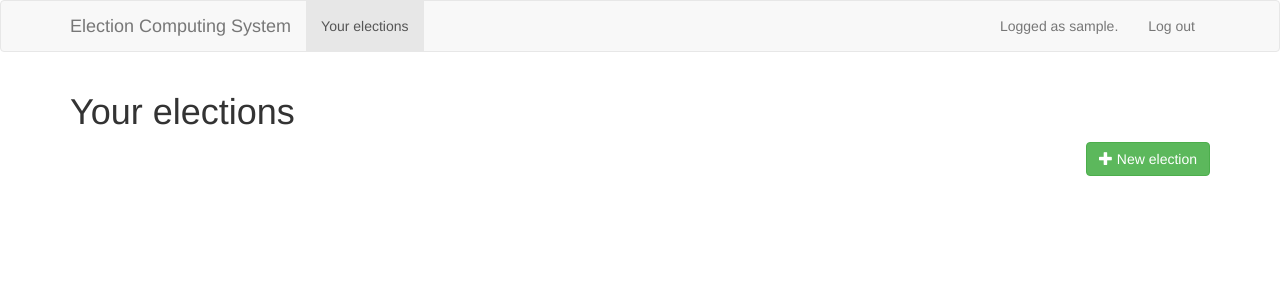
After one commit to jakubste/election-computing-system, a Django app: a page that uses ecs/templates/base.html in a window 1280 px wide. The commit adds this page. Shown: the top 300 px of the page. Run offline with Django 3.2, Linux system fonts and the light colour scheme; the visitor is signed in with stand-in values (Sample User, id 1); data that the repository does not hold is empty; some libraries are stand-ins or nearby versions.

Commit message:
List and create Elections

```diff
--- /dev/null
+++ b/ecs/elections/admin.py
@@ -0,0 +1,6 @@
+from django.contrib import admin
+
+# Register your models here.
+from ecs.elections.models import Election
+
+admin.site.register(Election)
--- /dev/null
+++ b/ecs/elections/templates/election_list.html
@@ -0,0 +1,23 @@
+{% extends 'base.html' %}
+
+{% block title %}
+    Your elections
+{% endblock %}
+
+{% block content %}
+    <ul>
+        {% for election in elections %}
+            <li>{{ election }}</li>
+        {% endfor %}
+    </ul>
+
+    <p style="float:right">
+        <a href="{% url 'elections:election_create' %}">
+            <button type="button" class="btn btn-success">
+                <span class="glyphicon glyphicon-plus"></span>
+                New election
+            </button>
+        </a>
+    </p>
+
+{% endblock %}
--- /dev/null
+++ b/ecs/elections/urls.py
@@ -0,0 +1,8 @@
+from django.conf.urls import url
+
+from ecs.elections.views import *
+
+urlpatterns = [
+    url(r'^list/$', ElectionListView.as_view(), name='election_list'),
+    url(r'^new/$', ElectionCreateView.as_view(), name='election_create'),
+]
--- /dev/null
+++ b/ecs/elections/views.py
@@ -0,0 +1,29 @@
+from django.contrib.auth.mixins import LoginRequiredMixin
+from django.core.urlresolvers import reverse, reverse_lazy
+from django.views.generic import ListView
+from django.views.generic.edit import CreateView
+
+from ecs.elections.forms import ElectionForm
+from ecs.elections.models import Election
+
+
+class ElectionListView(ListView, LoginRequiredMixin):
+    model = Election
+    template_name = 'election_list.html'
+    context_object_name = 'elections'
+
+    def get_queryset(self):
+        qs = super(ElectionListView, self).get_queryset()
+        qs.filter(user=self.request.user)
+        return qs
+
+
+class ElectionCreateView(CreateView, LoginRequiredMixin):
+    form_class = ElectionForm
+    template_name = 'election_create.html'
+    success_url = reverse_lazy('elections:election_list')
+
+    def get_form_kwargs(self):
+        kwargs = super(ElectionCreateView, self).get_form_kwargs()
+        kwargs['user'] = self.request.user
+        return kwargs
--- a/ecs/settings.py
+++ b/ecs/settings.py
@@ -40,6 +40,7 @@ INSTALLED_APPS = [
     'django_extensions',
     'ecs',
     'ecs.accounts',
+    'ecs.elections',
 ]
 
 MIDDLEWARE_CLASSES = [
--- a/ecs/templates/base.html
+++ b/ecs/templates/base.html
@@ -38,7 +38,7 @@
         <div class="collapse navbar-collapse" id="bs-example-navbar-collapse-1">
             <ul class="nav navbar-nav">
                 {% if user.is_authenticated %}
-                    <li class="active"><a href="">Link</a></li>
+                    <li class="active"><a href="{% url 'elections:election_list' %}">Your elections</a></li>
                 {% endif %}
             </ul>
 
--- a/ecs/urls.py
+++ b/ecs/urls.py
@@ -19,4 +19,5 @@ from django.contrib import admin
 urlpatterns = [
     url(r'^admin/', admin.site.urls),
     url(r'^', include('ecs.accounts.urls', namespace='accounts')),
+    url(r'^elections/', include('ecs.elections.urls', namespace='elections')),
 ]
```
Also changed, not shown: ecs/elections/forms.py (added, +20 -0 lines), ecs/elections/models.py (added, +15 -0 lines), ecs/elections/templates/election_create.html (added, +25 -0 lines), ecs/elections/__init__.py (added), ecs/elections/factories.py (added), ecs/elections/migrations/0001_initial.py (added), ecs/elections/migrations/__init__.py (added), ecs/elections/tests/views.py (added).
